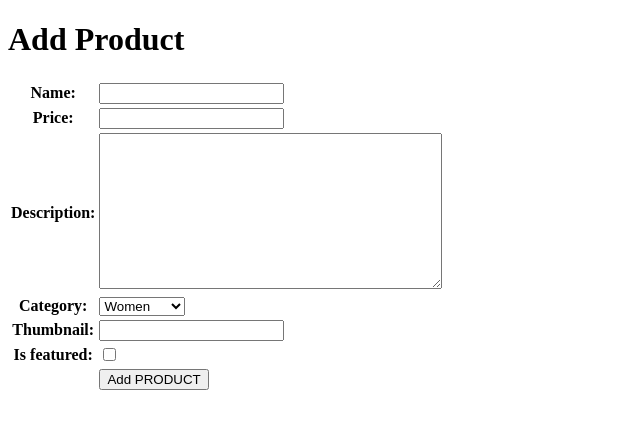
After one commit to nisyyah-azr/activia-goodz, a Django app: page /create-product/ in a window 1280 px wide. The commit adds this page. Shown: the top 429 px of the page, without its empty margins (0-640 px from the left). Run offline with Django 5.2, Linux system fonts and the light colour scheme.

Commit message:
Menyelesaikan Tugas 3

```diff
--- a/activia_goodz/settings.py
+++ b/activia_goodz/settings.py
@@ -32,6 +32,9 @@ DEBUG = True
 
 ALLOWED_HOSTS = ["localhost", "127.0.0.1", "nisyyah-azzahra-activiagoodz.pbp.cs.ui.ac.id"]
 
+CSRF_TRUSTED_ORIGINS = [
+    "https://nisyyah-azzahra-activiagoodz.pbp.cs.ui.ac.id"
+]
 
 # Application definition
 
@@ -60,7 +63,7 @@ ROOT_URLCONF = 'activia_goodz.urls'
 TEMPLATES = [
     {
         'BACKEND': 'django.template.backends.django.DjangoTemplates',
-        'DIRS': [],
+        'DIRS': [BASE_DIR / 'templates'],
         'APP_DIRS': True,
         'OPTIONS': {
             'context_processors': [
--- /dev/null
+++ b/main/forms.py
@@ -0,0 +1,11 @@
+# Struktur form yang dapat menerima data Product baru
+
+from django.forms import ModelForm
+from main.models import Product
+
+class ProductForm(ModelForm):
+    class Meta:
+        model = Product
+        # model yang digunakan untuk form adalah Product
+        # Ketika data dari form disimpan, isi dari form akan disimpan menjadi sebuah objek Product
+        fields = ["name", "price", "description", "category", "thumbnail", "is_featured"]
--- a/main/models.py
+++ b/main/models.py
@@ -6,15 +6,20 @@ from django.db import models
 
 class Product(models.Model):
     CATEGORY_CHOICES = [
-        ('transfer', 'Transfer'),
-        ('update', 'Update'),
+        ('women', 'Women'),
+        ('men', 'Men'),
+        ('kids', 'Kids'),
+        ('equipment', 'Equipment')
     ]
 
+    id = models.UUIDField(primary_key=True, default=uuid.uuid4, editable=False)
     name = models.CharField(max_length=255)
     price = models.IntegerField()
     description = models.TextField()
     category = models.CharField(max_length=20, choices=CATEGORY_CHOICES, default='update')
     thumbnail = models.URLField(blank=True, null=True)
+    product_views = models.PositiveIntegerField(default=0)
+    reated_at = models.DateTimeField(auto_now_add=True, null=True, blank=True)
     is_featured = models.BooleanField(default=False)
 
 
@@ -22,9 +27,9 @@ class Product(models.Model):
         return self.title
 
     @property
-    def is_news_hot(self):
-        return self.news_views > 20
+    def is_product_hot(self):
+        return self.product_views > 20
 
     def increment_views(self):
-        self.news_views += 1
+        self.product_views += 1
         self.save()
--- /dev/null
+++ b/main/templates/create_product.html
@@ -0,0 +1,18 @@
+{% extends 'base.html' %}
+{% block content %}
+<h1>Add Product</h1>
+
+<form method="POST">
+  {% csrf_token %}
+  <table>
+    {{ form.as_table }}
+    <tr>
+      <td></td>
+      <td>
+        <input type="submit" value="Add PRODUCT" />
+      </td>
+    </tr>
+  </table>
+</form>
+
+{% endblock %}
--- a/main/urls.py
+++ b/main/urls.py
@@ -1,8 +1,14 @@
 from django.urls import path
-from main.views import show_main
+from main.views import show_main, create_product, show_product, show_xml, show_json , show_xml_by_id, show_json_by_id
 
 app_name = 'main'
 
 urlpatterns = [
     path('', show_main, name='show_main'),
+    path('create-product/', create_product, name='create_product'),
+    path('product/<str:id>/', show_product, name='show_product'),
+    path('xml/', show_xml, name='show_xml'),
+    path('json/', show_json, name='show_json'),
+    path('xml/<str:product_id>/', show_xml_by_id, name='show_xml_by_id'),
+    path('json/<str:product_id>/', show_json_by_id, name='show_json_by_id'),
 ]
--- a/main/views.py
+++ b/main/views.py
@@ -1,11 +1,64 @@
-from django.shortcuts import render
+from django.shortcuts import render, redirect, get_object_or_404
+from main.forms import ProductForm
+from main.models import Product
+from django.http import HttpResponse
+from django.core import serializers
 
 # Create your views here.
 def show_main(request):
+    products_list = Product.objects.all()
+
     context = {
         'npm'   :'2406495823',
         'name'  :'Nisyyah Azzahra',
-        'class' :'PBP A'
+        'class' :'PBP A',
+        'products_list' : products_list,
     }
 
     return render(request, "main.html", context)
+
+def create_product(request):
+    form = ProductForm(request.POST or None)
+
+    if form.is_valid() and request.method == "POST":
+        form.save()
+        return redirect('main:show_main')
+
+    context = {'form': form}
+    return render(request, "create_product.html", context)
+
+def show_product(request, id):
+    product = get_object_or_404(Product, pk=id)
+    product.increment_views()
+
+    context = {
+        'product': product
+    }
+
+    return render(request, "products_detail.html", context)
+
+def show_xml(request):
+    products_list = Product.objects.all()
+    xml_data = serializers.serialize("xml", products_list) # serializer berguna untuk extract data nya
+    return HttpResponse(xml_data, content_type="application/xml")
+
+def show_json(request):
+    products_list = Product.objects.all()
+    json_data = serializers.serialize("json", products_list) # serializer berguna untuk extract data nya
+    return HttpResponse(json_data, content_type="application/json")
+
+def show_xml_by_id(request, product_id):
+   try:
+       product_item = Product.objects.filter(pk=product_id)
+       xml_data = serializers.serialize("xml", product_item)
+       return HttpResponse(xml_data, content_type="application/xml")
+   except Product.DoesNotExist:
+       return HttpResponse(status=404)
+
+def show_json_by_id(request, product_id):
+   try:
+       product_item = Product.objects.get(pk=product_id)
+       json_data = serializers.serialize("json", [product_item])
+       return HttpResponse(json_data, content_type="application/json")
+   except Product.DoesNotExist:
+       return HttpResponse(status=404)
--- /dev/null
+++ b/templates/base.html
@@ -0,0 +1,13 @@
+{% load static %}
+<!DOCTYPE html>
+<html lang="en">
+<head>
+    <meta charset="UTF-8" />
+    <meta name="viewport" content="width=device-width, initial-scale=1.0" />
+    {% block meta %} {% endblock meta %}
+</head>
+
+<body>
+    {% block content %} {% endblock content %}
+</body>
+</html>
```
Also changed, not shown: main/templates/main.html (+42 -0 lines), main/templates/products_detail.html (added, +18 -0 lines), README.md, main/migrations/0002_product_product_views_product_reated_at_and_more.py (added), main/migrations/0003_alter_product_id.py (added).
